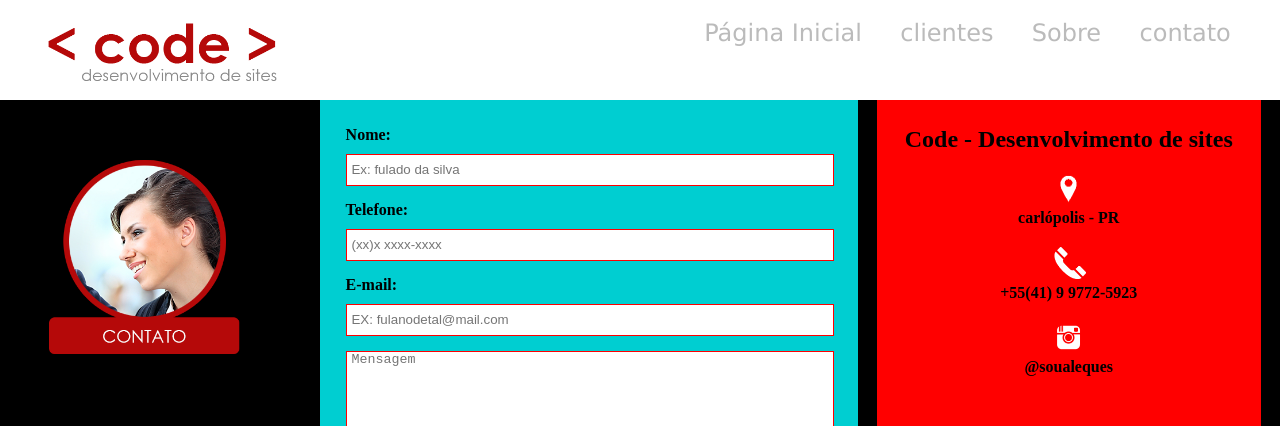
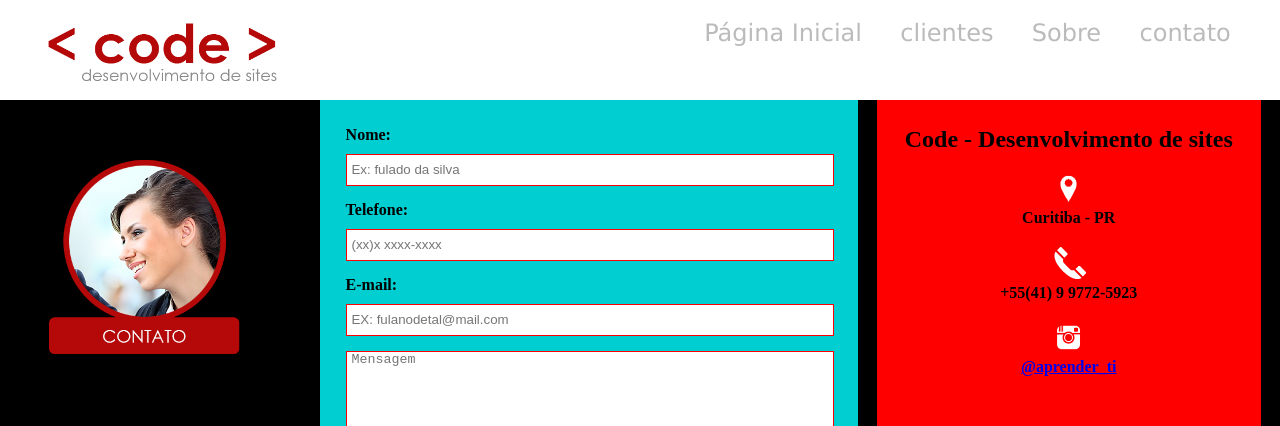
Before and after one commit to soualeques/HTML_e_CSS_na_pratica, a plain HTML site: page contato.html in a window 1280 px wide. Shown: the top 426 px of the page. Drawn offline with Linux system fonts and the light colour scheme.

Commit message:
update v2

```diff
--- a/contato.html
+++ b/contato.html
@@ -57,9 +57,9 @@
         </form>
         <div id="conta-data">
             <h4>Code - Desenvolvimento de sites</h4>
-            <h5><img src="icoadress.png" alt="endereço"><br>carlópolis - PR</h5>
+            <h5><img src="icoadress.png" alt="endereço"><br>Curitiba - PR</h5>
             <h5><img src="icoTelefone.png" alt="telefone"><br>+55(41) 9 9772-5923</h5>
-            <h5><img src="icoinsta.png" alt="instagram"><br>@soualeques</h5>
+            <h5><img src="icoinsta.png" alt="instagram"><br><a href="https://www.instagram.com/aprender_ti/">@aprender_ti</a></h5>
         </div>
 
     </section>
```
